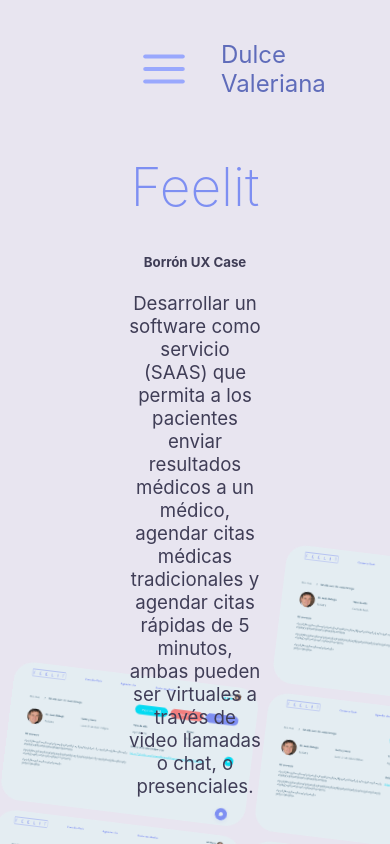
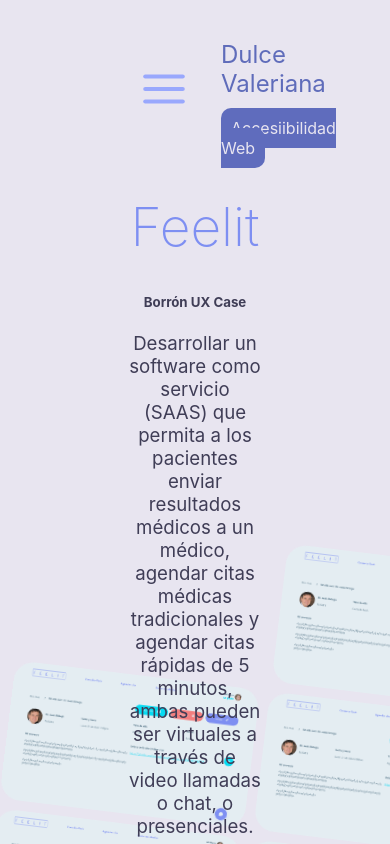
Before and after one commit to dulcevaleriana/dulceValeriana.github.io, a Next.js app: page / in a window 390 px wide. Shown: the top 844 px of the page. Built offline with nearby package versions, Linux system fonts and the light colour scheme.

Commit message:
done fix menu responsive

```diff
--- a/pages/components/menu.tsx
+++ b/pages/components/menu.tsx
@@ -13,7 +13,8 @@ export default function Menu() {
             <Image onClick={()=>setOpenMenu(!openMenu)} src="/image/icon/menu.svg" alt="menu" width={72.13} height={50}/>
             <div>
                 <h2>Dulce Valeriana</h2>
-                <h5>Diseñadora con un fuerte enfoque en <span>Accesiibilidad Web</span></h5>
+                <h5>Diseñadora con un fuerte enfoque en </h5>
+                <span>Accesiibilidad Web</span>
             </div>
             { openMenu && <ul>
                 <li>
--- a/styles/globals.scss
+++ b/styles/globals.scss
@@ -13,7 +13,15 @@ body {
       border-radius: 20px;
   }
 
-  nav.class-menuComponent > ul {
+  nav.class-menuComponent {
+    span {
+      background: #5f6cbd;
+      color: #e8e5f0;
+      padding: 10px;
+      border-radius: 10px;
+    }
+
+    > ul {
       display: grid;
       grid-template-columns: auto 6vw 6vw 147px;
       gap: 20px;
@@ -26,16 +34,9 @@ body {
         font-weight: 400;
       }
 
-    span {
-      background: #5f6cbd;
-      color: #e8e5f0;
-      padding: 10px;
-      border-radius: 10px;
-      margin-left: 10px;
-    }
-
       li {
         list-style: none;
+      }
     }
   }
 
--- a/styles/responsive.scss
+++ b/styles/responsive.scss
@@ -4,50 +4,9 @@
         display: none;
     }
 }
-// big smartphone
-@media only screen and (max-width: 800px) {
-    nav.class-menuComponent {
-        display: grid;
-        grid-template-columns: 73px auto;
-        align-items: center;
-        gap: 20px;
-        margin-top: 20px;
-
-        h2 {
-            color: #5f6cba;
-            font-weight: 400;
-        }
-
-        h5 {
-            color: #3F3D56;
-
-            span {
-                background: #5f6cbd;
-                color: #e8e5f0;
-                padding: 10px;
-                border-radius: 10px;
-                margin-left: 10px;
-            }
-        }
-
-        ul {
-            position: fixed;
-            top: 125px;
-            bottom: 0;
-            right: 0;
-            left: 0;
-            background: #cbc7d5;
-            margin: 0 !important;
-            display: flex !important;
-            flex-direction: column;
-            padding: 20px 2rem 20px calc(2rem + 73px + 20px) !important;
-            text-align: left;
-            align-items: flex-start !important;
-        }
-    }
-}
 // smartphone
 @media only screen and (max-width: 600px) {
+
     .class-Header {
         div:first-child {
             max-width: 100% !important;
@@ -130,23 +89,81 @@
         text-align: center;
     }
 }
-// desktop mini
-@media only screen and (max-width: 1024px) {
+// big smartphone
+@media only screen and (max-width: 800px) {
+    .class-NextStep{
+        justify-items: center;
+        text-align: center;
+        justify-content: center;
+
+        > p {
+            width: 70%;
+        }
+
+        > div:last-child {
+            display: flex;
+            gap: 20px;
+            flex-direction: column;
+            align-items: center;
+        }
+    }
     .Home_container__97eC3,
     .container {
         padding: 0 2rem !important;
     }
+    nav.class-menuComponent {
+        display: grid;
+        grid-template-columns: 73px auto;
+        align-items: center;
+        gap: 20px;
+        margin-top: 20px;
+
+        h2 {
+            color: #5f6cba;
+            font-weight: 400;
+        }
+
+        h5 {
+            color: #3F3D56;
+
+            span {
+                background: #5f6cbd;
+                color: #e8e5f0;
+                padding: 10px;
+                border-radius: 10px;
+                margin-left: 10px;
+            }
+        }
+
+        ul {
+            position: fixed;
+            top: 120px;
+            bottom: 0;
+            right: 0;
+            left: 0;
+            background: #cbc7d5;
+            margin: 0 !important;
+            display: flex !important;
+            flex-direction: column;
+            padding: 20px 2rem 20px calc(2rem + 73px + 20px) !important;
+            text-align: left;
+            align-items: flex-start !important;
+        }
+    }
+}
+// desktop mini
+@media only screen and (max-width: 1024px) {
     html {
         nav.class-menuComponent > ul {
             display: grid;
-            grid-template-columns: auto 15vw 15vw 147px;
+            grid-template-columns: auto max-content max-content max-content;
         }
         .class-Header {
             display: flex;
             align-items: center;
 
             div:first-child {
-                max-width: 50vw;
+                max-width: 100vw !important;
                 text-align: center;
             }
         }
```
Lines whose indentation alone changed are shown as unchanged.
